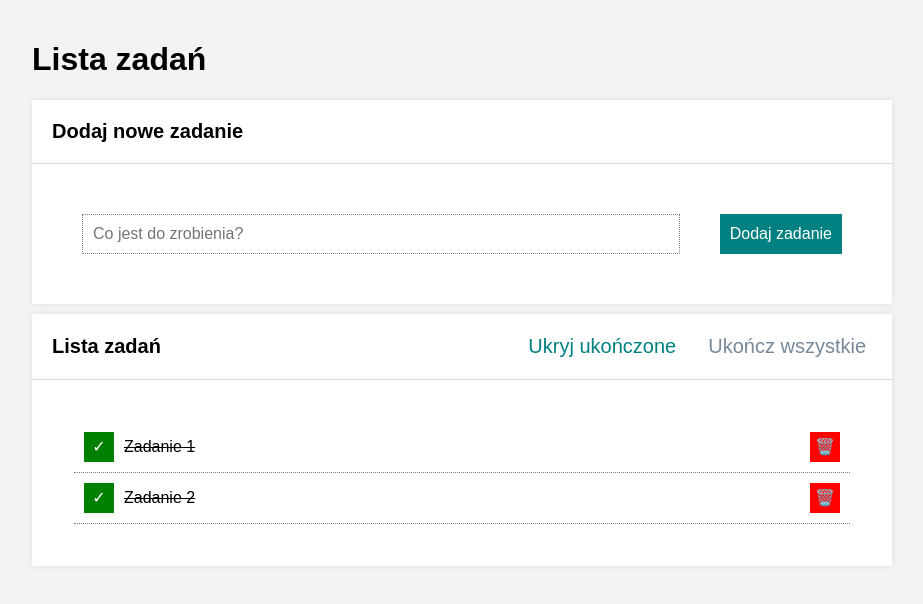
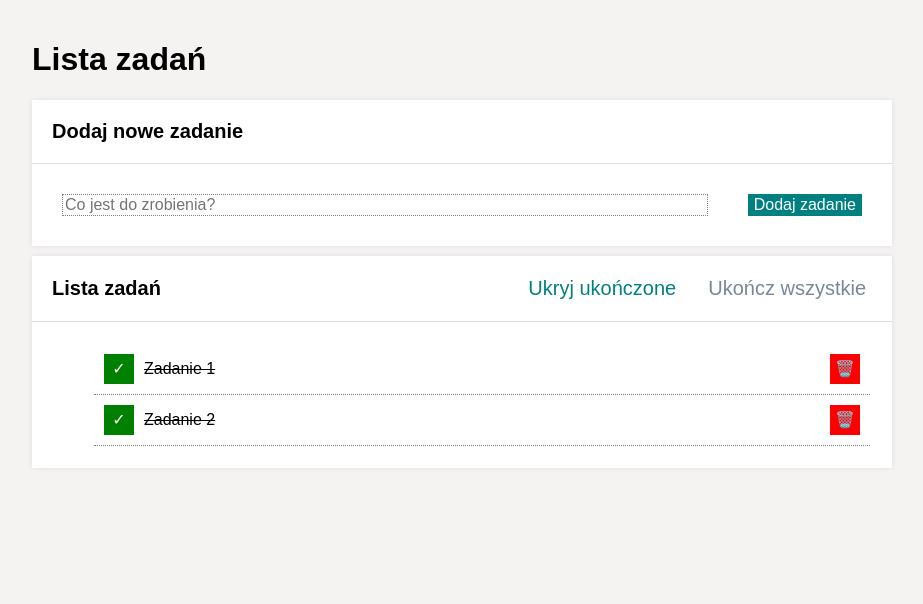
Before and after one commit to dorotaaa34/To-do-list-react, a React (Create React App) app: page / in a window 1280 px wide. Shown: the top 604 px of the page, without its empty margins (178-1101 px from the left). Built offline with nearby package versions, Linux system fonts and the light colour scheme; a web font is replaced by a local one.

Commit message:
padding in form and tasks deleted

```diff
--- a/src/Form/style.css
+++ b/src/Form/style.css
@@ -3,7 +3,6 @@
     display: grid;
     grid-template-columns: 1fr auto;
     grid-gap: 20px;
-    padding: 20px;
 }
 
 @media(max-width: 767px) {
@@ -13,13 +12,11 @@
 }
 
 .form__input {
-    padding: 10px;
     border: 1px dotted grey;
     margin: 10px;
 }
 
 .form__button {
-    padding: 10px;
     margin: 10px;
     background: teal;
     color: white;
--- a/src/Tasks/style.css
+++ b/src/Tasks/style.css
@@ -1,7 +1,6 @@
 .tasks {
     list-style: none;
     margin: 2px;
-    padding: 20px;
 }
 
 .tasks__item {
```
